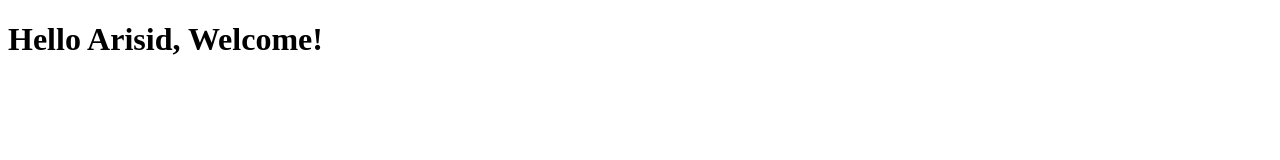
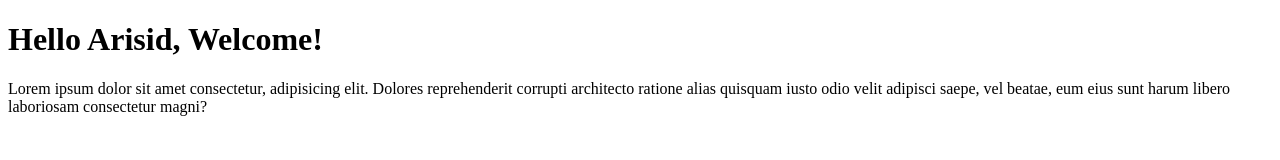
Before and after one commit to arisid96/arepo, a plain HTML site: page index.html in a window 1280 px wide. Drawn offline with Linux system fonts and the light colour scheme.

Commit message:
add dummy paragraf

```diff
--- a/index.html
+++ b/index.html
@@ -8,5 +8,6 @@
 </head>
 <body>
      <h1>Hello Arisid, Welcome!</h1>
+     <p>Lorem ipsum dolor sit amet consectetur, adipisicing elit. Dolores reprehenderit corrupti architecto ratione alias quisquam iusto odio velit adipisci saepe, vel beatae, eum eius sunt harum libero laboriosam consectetur magni?</p>
 </body>
 </html>
```
